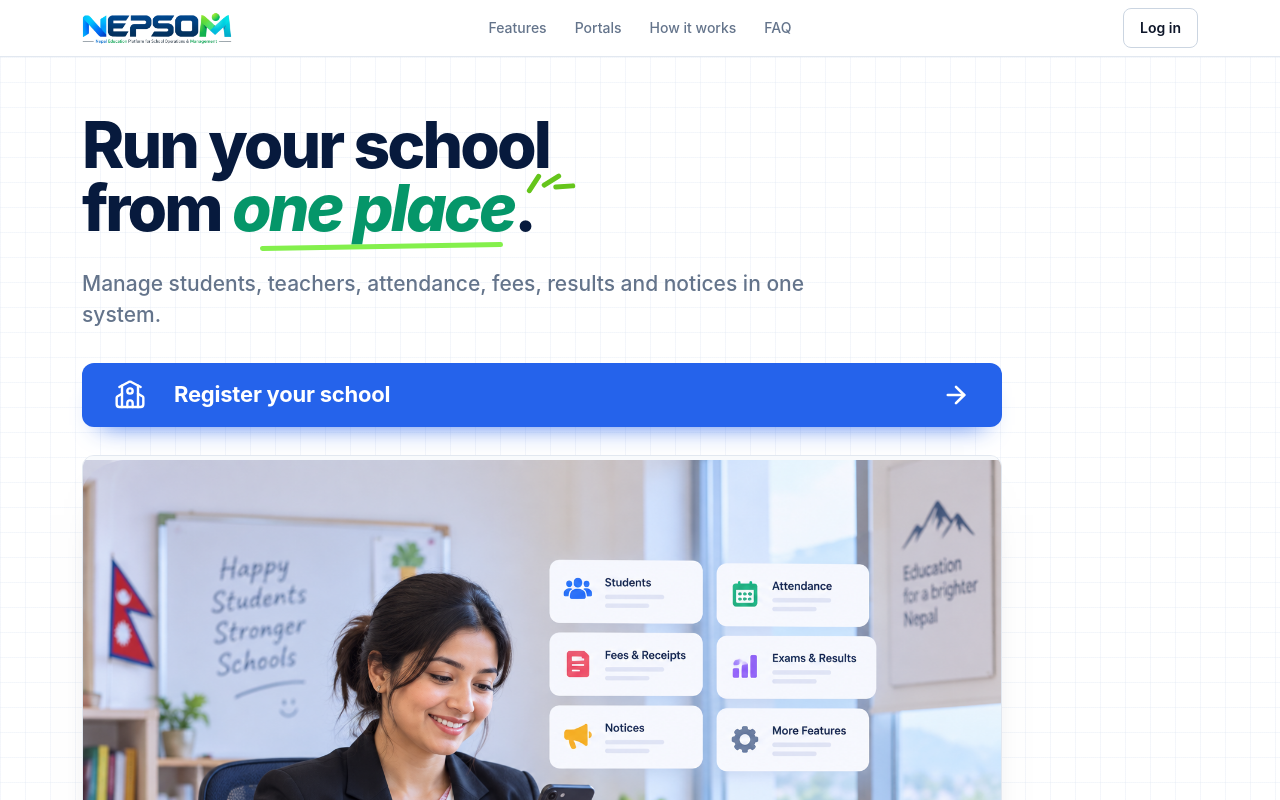
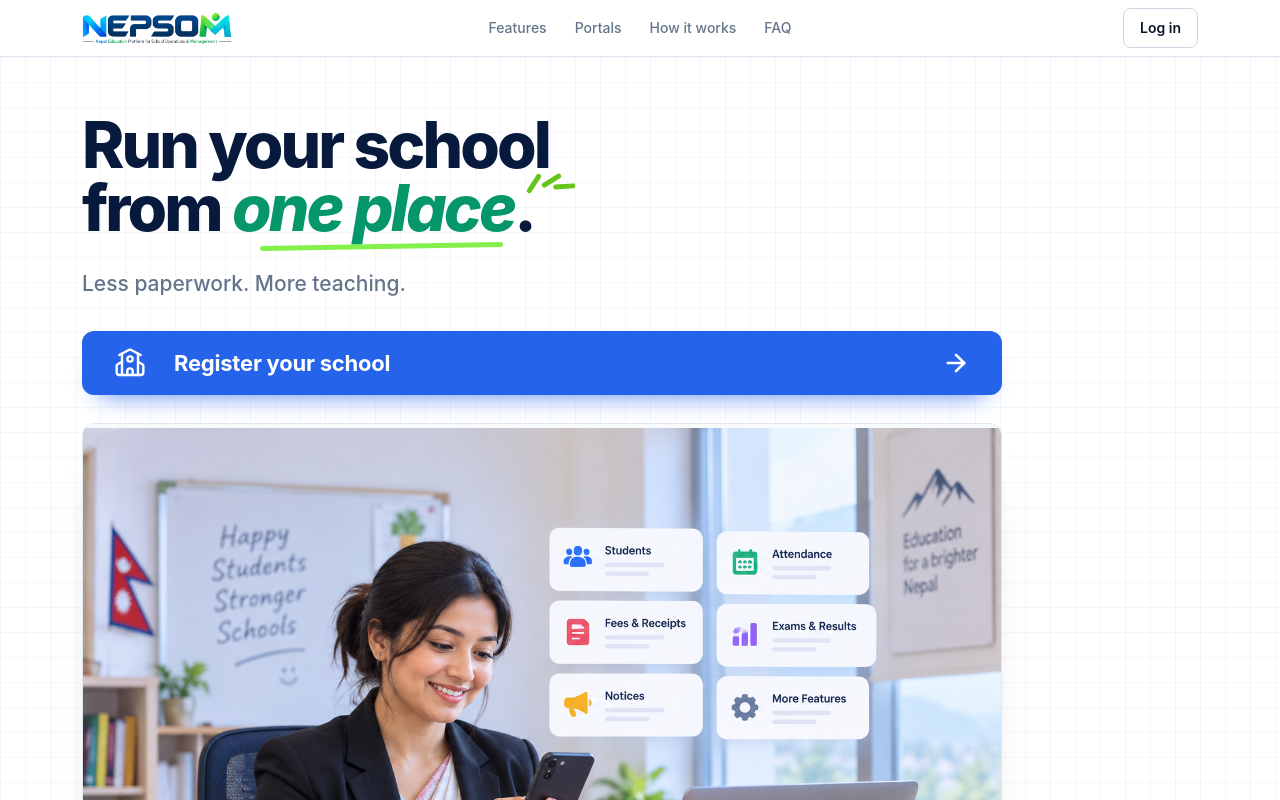
Before and after one commit to basantathapa7495/snap-main, a Next.js app: page / in a window 1280 px wide. Shown: the top 800 px of the page. Built offline with nearby package versions, Linux system fonts and the light colour scheme.

Commit message:
Update landing hero supporting copy

```diff
--- a/app/page.tsx
+++ b/app/page.tsx
@@ -136,7 +136,7 @@ export default function HomePage() {
               </h1>
 
               <p className="mt-7 max-w-[780px] text-[18px] font-medium leading-[1.5] text-[#64748B] sm:text-[21px]">
-                Manage students, teachers, attendance, fees, results and notices in one system.
+                Less paperwork. More teaching.
               </p>
 
               <Link
```
